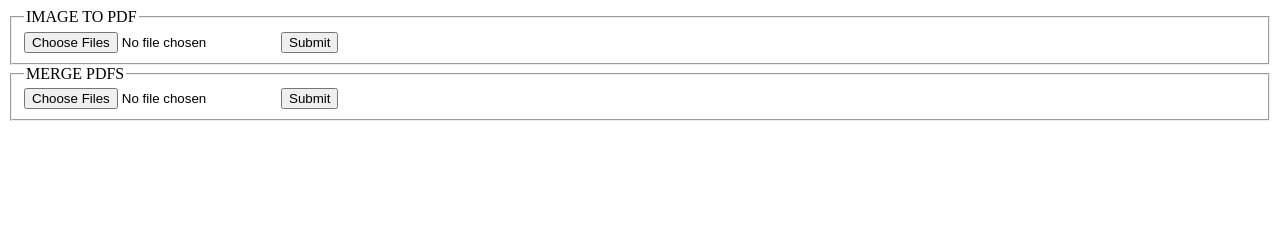
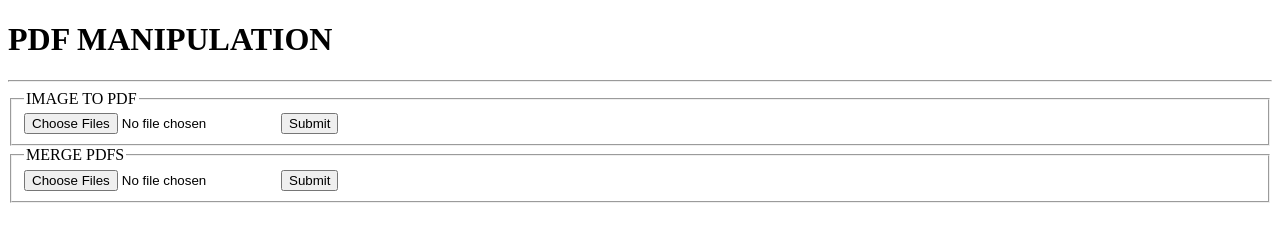
Before and after one commit to A-Bharti/pdfManipulator, a website: page index.html in a window 1280 px wide. Drawn offline with Linux system fonts and the light colour scheme.

Commit message:
Update index.html

```diff
--- a/index.html
+++ b/index.html
@@ -7,6 +7,8 @@
 
 </head>
 <body>
+    <h1>PDF MANIPULATION</h1>
+    <hr>
 
     <form action="./imageconvert" method="POST" enctype="multipart/form-data">
         <fieldset>
```
